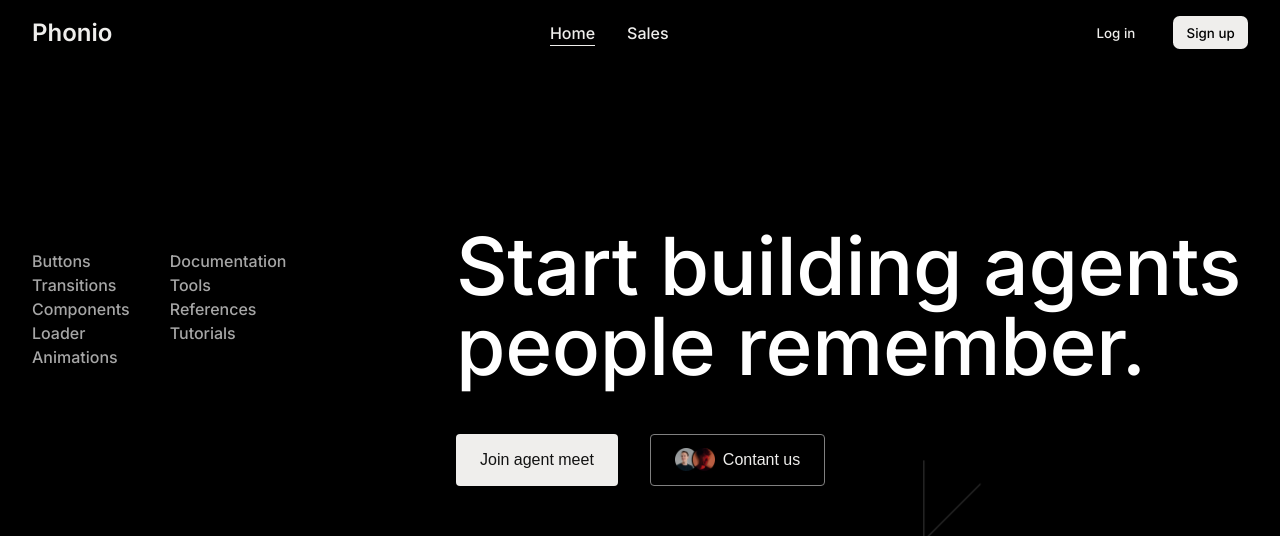
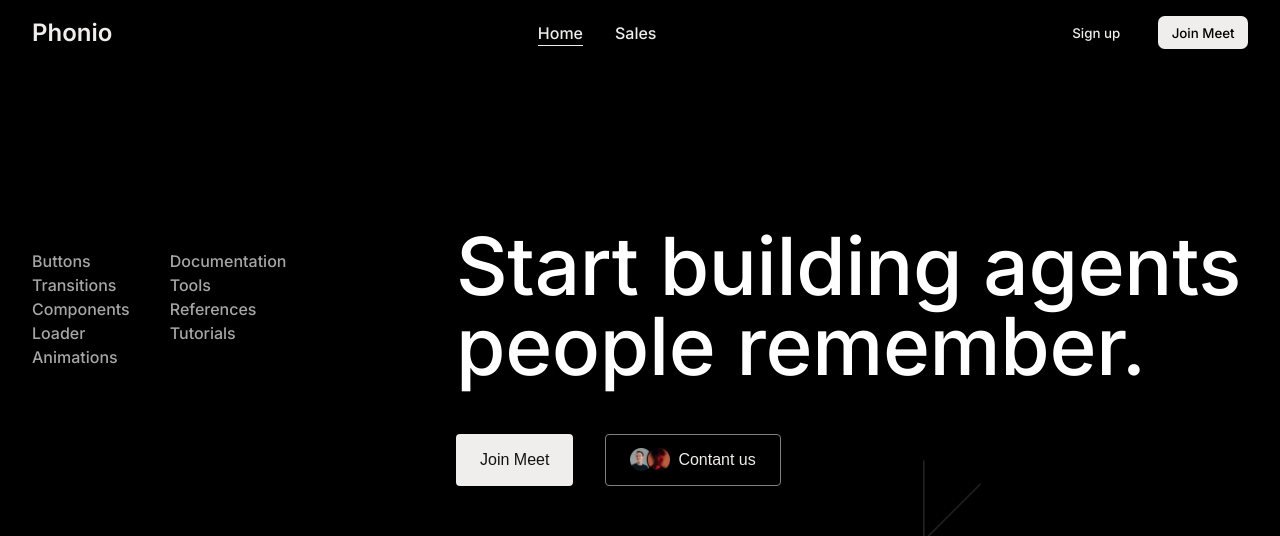
Before and after one commit to narharikale/silvy, a Next.js app: page / in a window 1280 px wide. Shown: the top 536 px of the page. Built offline with nearby package versions, Linux system fonts and the light colour scheme; a web font is replaced by a local one.

Commit message:
feat: implement MeetButton component and integrate it into the homepage and Navbar

```diff
--- /dev/null
+++ b/app/components/MeetButton/MeetButton.js
@@ -0,0 +1,22 @@
+"use client";
+
+import { useState } from "react";
+import { Meet } from "../Meet/Meet";
+import styles from "./MeetButton.module.css";
+
+export default function MeetButton({ className }) {
+  const [showMeet, setShowMeet] = useState(false);
+
+  return (
+    <>
+      <button onClick={() => setShowMeet(true)} className={className}>
+        Join Meet
+      </button>
+      {showMeet && (
+        <div className={styles.meetOverlay}>
+          <Meet onClose={() => setShowMeet(false)} />
+        </div>
+      )}
+    </>
+  );
+}
--- /dev/null
+++ b/app/components/MeetButton/MeetButton.module.css
@@ -0,0 +1,12 @@
+.meetOverlay {
+  position: fixed;
+  top: 0;
+  left: 0;
+  right: 0;
+  bottom: 0;
+  background-color: rgba(0, 0, 0, 0.5);
+  display: flex;
+  justify-content: center;
+  align-items: center;
+  z-index: 1000;
+}
--- a/app/components/Navbar/Navbar.js
+++ b/app/components/Navbar/Navbar.js
@@ -1,37 +1,59 @@
-'use client'
+"use client";
 
-import { usePathname } from 'next/navigation'
-import styles from './Navbar.module.css'
-import Image from 'next/image'
-import Link from 'next/link'
+import styles from "./Navbar.module.css";
+import Link from "next/link";
+import { usePathname } from "next/navigation";
+import { useState } from "react";
+import { Meet } from "../Meet/Meet";
 
 export default function Navbar() {
-    const pathname = usePathname()
+  const pathname = usePathname();
+  const [showMeet, setShowMeet] = useState(false);
 
   return (
+    <>
       <nav className={styles.navbar}>
         <div className={styles.logo}>
-                <Link className={styles.logoText} href="/">Phonio</Link>
-                <Image src="/assets/logo.svg" alt="logo" color='white' width={24} height={24} />
+          <Link className={styles.logoText} href="/">
+            Phonio
+          </Link>
         </div>
         <div className={styles.menu}>
           <Link
-                    className={`${styles.menuLink} ${pathname === '/' ? styles.active : ''}`}
+            className={`${styles.menuLink} ${
+              pathname === "/" ? styles.active : ""
+            }`}
             href="/"
           >
             Home
           </Link>
           <Link
-                    className={`${styles.menuLink} ${pathname === '/sales-agent' ? styles.active : ''}`}
+            className={`${styles.menuLink} ${
+              pathname === "/sales-agent" ? styles.active : ""
+            }`}
             href="/sales-agent"
           >
             Sales
           </Link>
         </div>
         <div className={styles.actions}>
-                <button className={styles.secondaryButton}>Log in</button>
-                <button className={styles.primaryButton}>Sign up</button>
+          <button type="submit" className={styles.secondaryButton}>
+            Sign up
+          </button>
+
+          <button
+            onClick={() => setShowMeet(true)}
+            className={styles.primaryButton}
+          >
+            Join Meet
+          </button>
         </div>
       </nav>
-    )
+      {showMeet && (
+        <div className={styles.meetOverlay}>
+          <Meet onClose={() => setShowMeet(false)} />
+        </div>
+      )}
+    </>
+  );
 }
--- a/app/page.js
+++ b/app/page.js
@@ -2,8 +2,9 @@ import styles from "../styles/home.module.css";
 import Image from "next/image";
 
 import Testimonials from "./components/Testimonials/Testimonials";
+import MeetButton from "./components/MeetButton/MeetButton";
 
-export const revalidate = 15;
+export const revalidate = 180000;
 
 export default async function Home() {
   const buildTime = new Date().toTimeString();
@@ -36,7 +37,7 @@ export default async function Home() {
                 </h1>
 
                 <div style={{ display: "flex", gap: "2rem" }}>
-                  <button className={styles.btnPrimary}>Join agent meet</button>
+                  <MeetButton className={styles.btnPrimary} />
                   <button className={styles.btnBlur}>
                     <Image
                       width={30}
```
Lines whose indentation alone changed are shown as unchanged.
